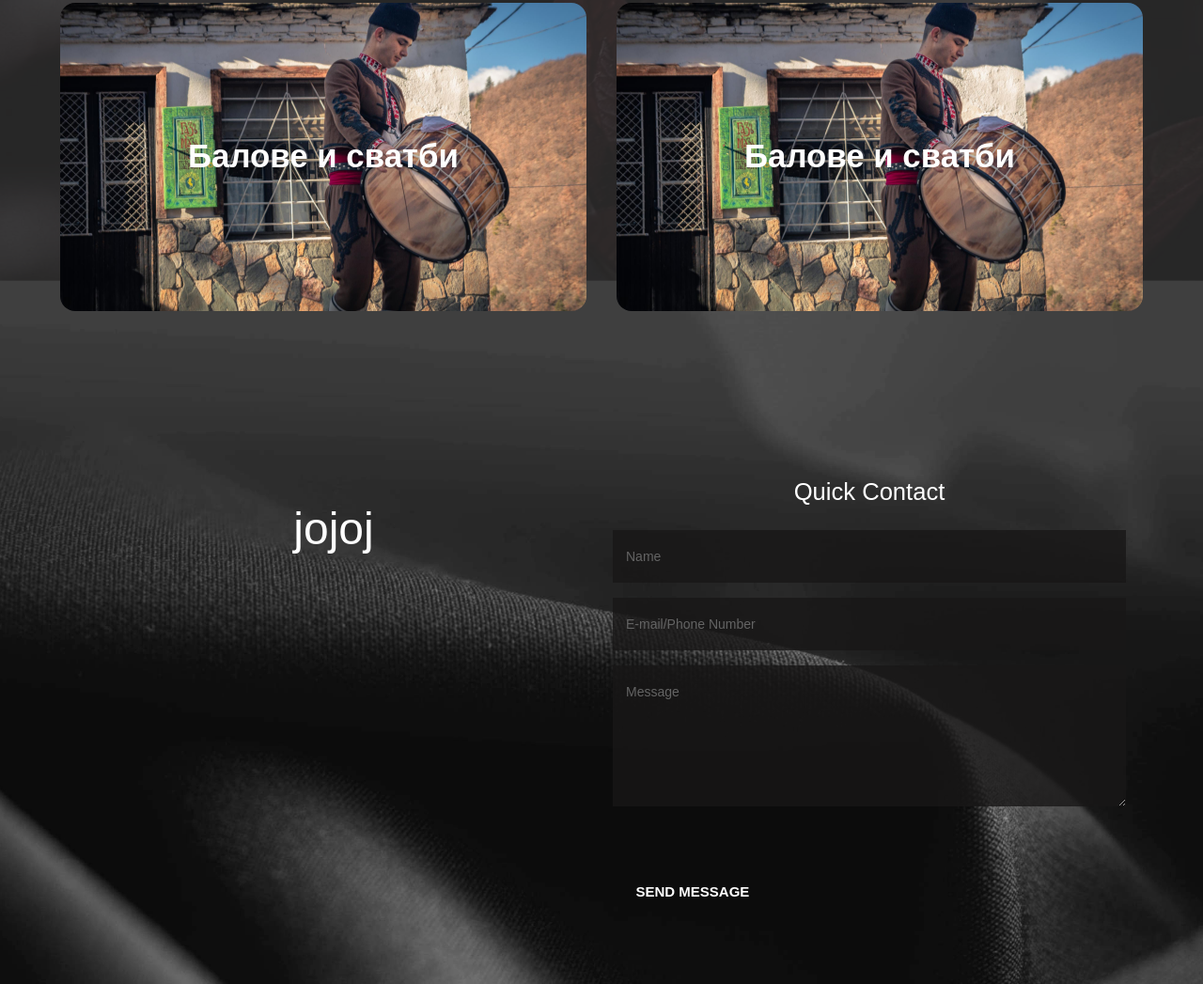
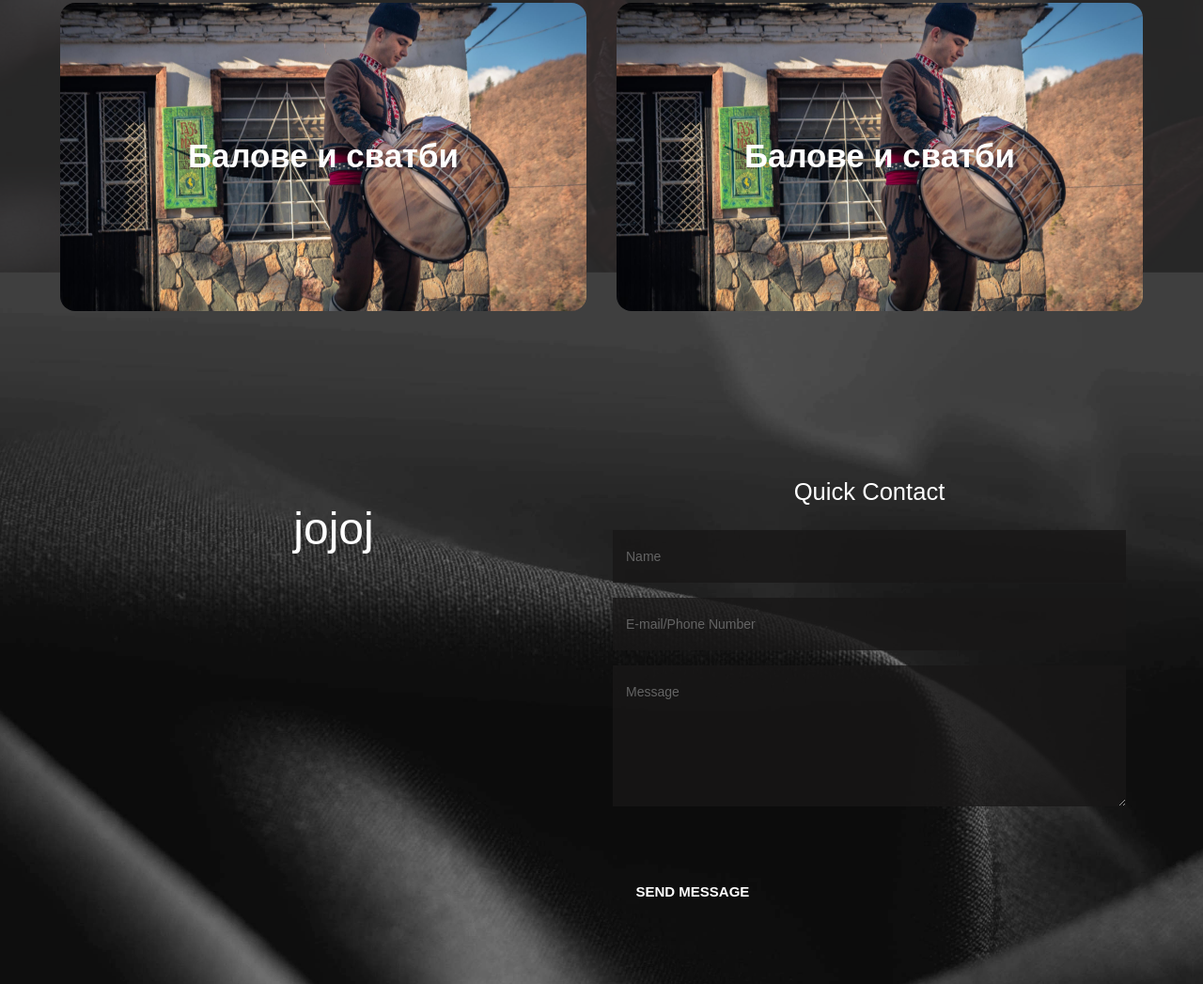
Before and after one commit to MariyanKarakiev/LetMePhoto, a plain HTML site: page index.html in a window 1280 px wide. Shown: the part 1077-2124 px from the top of the page at 94% size. Drawn offline with Linux system fonts and the light colour scheme.

Commit message:
improvement

```diff
--- a/style.css
+++ b/style.css
@@ -980,7 +980,7 @@ h1.section-title:after {
 .footer .bg-image{
   z-index: -2;
   position: absolute;
-  height: 145vh;
+  height: 135vh;
   left: 0%;
   width: 100%;
   border-radius: 0px !important;
```
